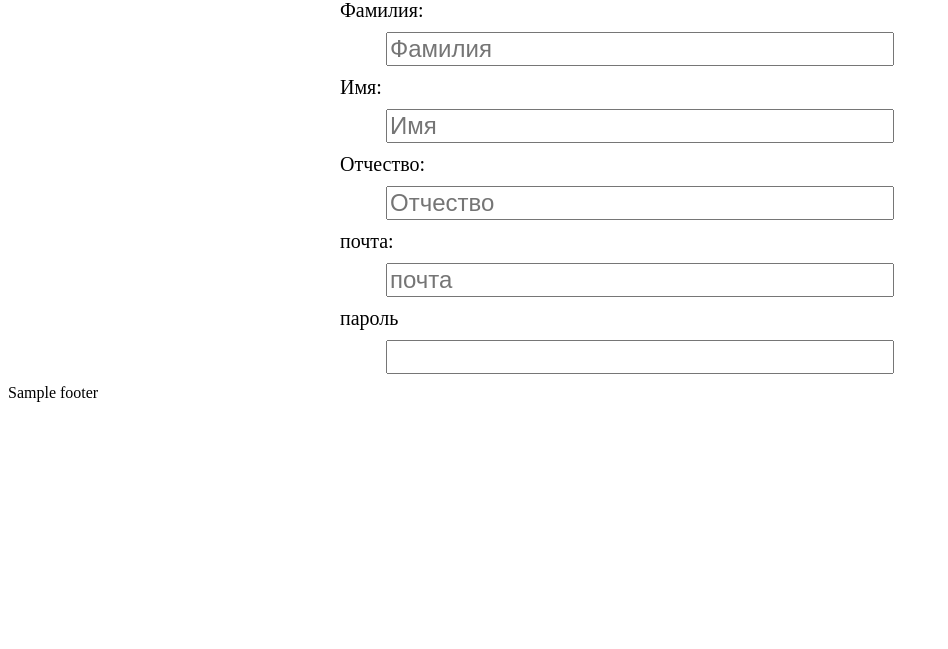
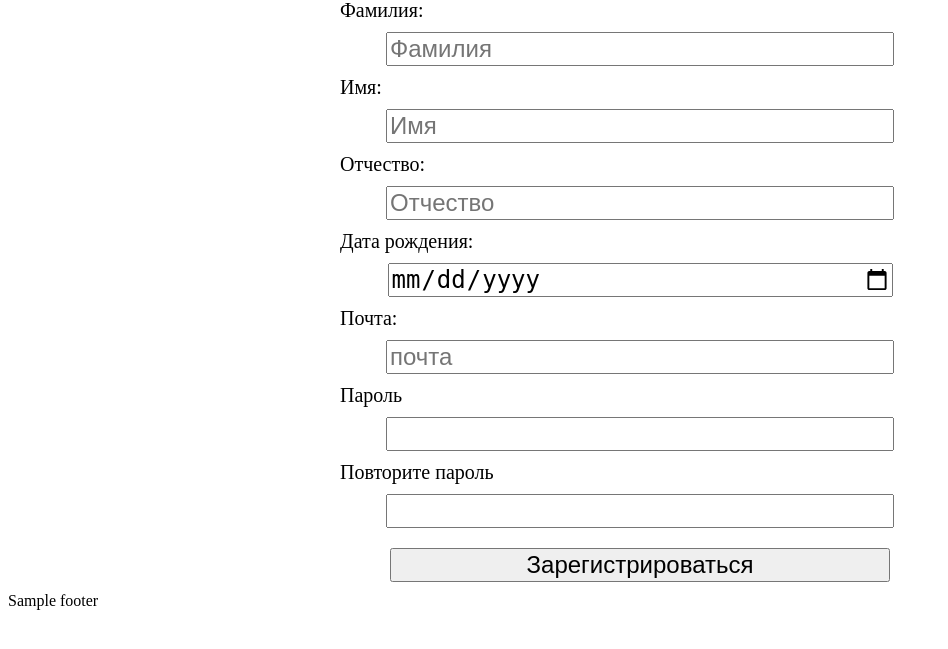
Before and after one commit to MrSteklyashka00/internetshop, a PHP site: template views/user/register.php in a window 1280 px wide. Shown: the part 107-756 px from the top of the page, without its empty margins (0-948 px from the left). Run offline with PHP 8.4, Linux system fonts and the light colour scheme; the template is opened without the code that fills it: most values are stand-ins (such as "Sample title", 1, 10 or a date in 2020); data that the repository does not hold is empty.

Commit message:
29.01.26

```diff
--- a/views/user/register.php
+++ b/views/user/register.php
@@ -6,25 +6,36 @@ if($error){
     <h2 class="register_from_error"><?=$error?></h2>
     <?php }
     ?>
-    <form action="user/newuser" method="post">
+    <form action="/user/newuser" method="post">
         <label for="lastname" class="form_label">Фамилия:</label>
         <input type="text" name="lastname" id="lastname" class="login_input" placeholder='Фамилия'>
-    </form>
-      <form action="user/newuser" method="post">
+
+
       <label for="name" class="form_label">Имя:</label>
       <input type="text" name="name" id="name" class="login_input" placeholder='Имя'>
-</form>
-<form action="user/newuser" method="post">
+
+
       <label for="patronymic" class="form_label">Отчество:</label>
       <input type="text" name="patronymic" id="patronymic" class="login_input" placeholder='Отчество'>
-</form>
-<form action="user/newuser" method="post">
-      <label for="email" class="form_label">почта:</label>
-      <input type="email" name="email" id="email" class="login_input" placeholder='почта'>
-</form>
- <form action="user/newuser" method="post">
-    <label for="password" class="form_label">пароль</label>
-    <input type="password" name="password" id="password" class="login_input" plaseholder='пароль'>
+
+      <label for="birthdate" class="form_label">Дата рождения:</label>
+      <input type="Date" name="birthdate" id="birthdate" class="login_input">
 
 
+
+
+      <label for="email" class="form_label">Почта:</label>
+      <input type="email" name="email" id="email" class="login_input" placeholder='почта'>
+
+
+    <label for="password" class="form_label">Пароль</label>
+    <input type="password" name="password" id="password" class="login_input" plaсeholder='пароль'>
+
+    <label for="password2" class="form_label"> Повторите пароль</label>
+    <input type="password" name="password2" id="password2" class="login_input" plaсeholder='пароль'>
+
+    <input type="submit" value="Зарегистрироваться"class="login_input">
+
+      </form>
+
 </div>
```
Also changed, not shown: controllers/UserController.php (+21 -0 lines).
